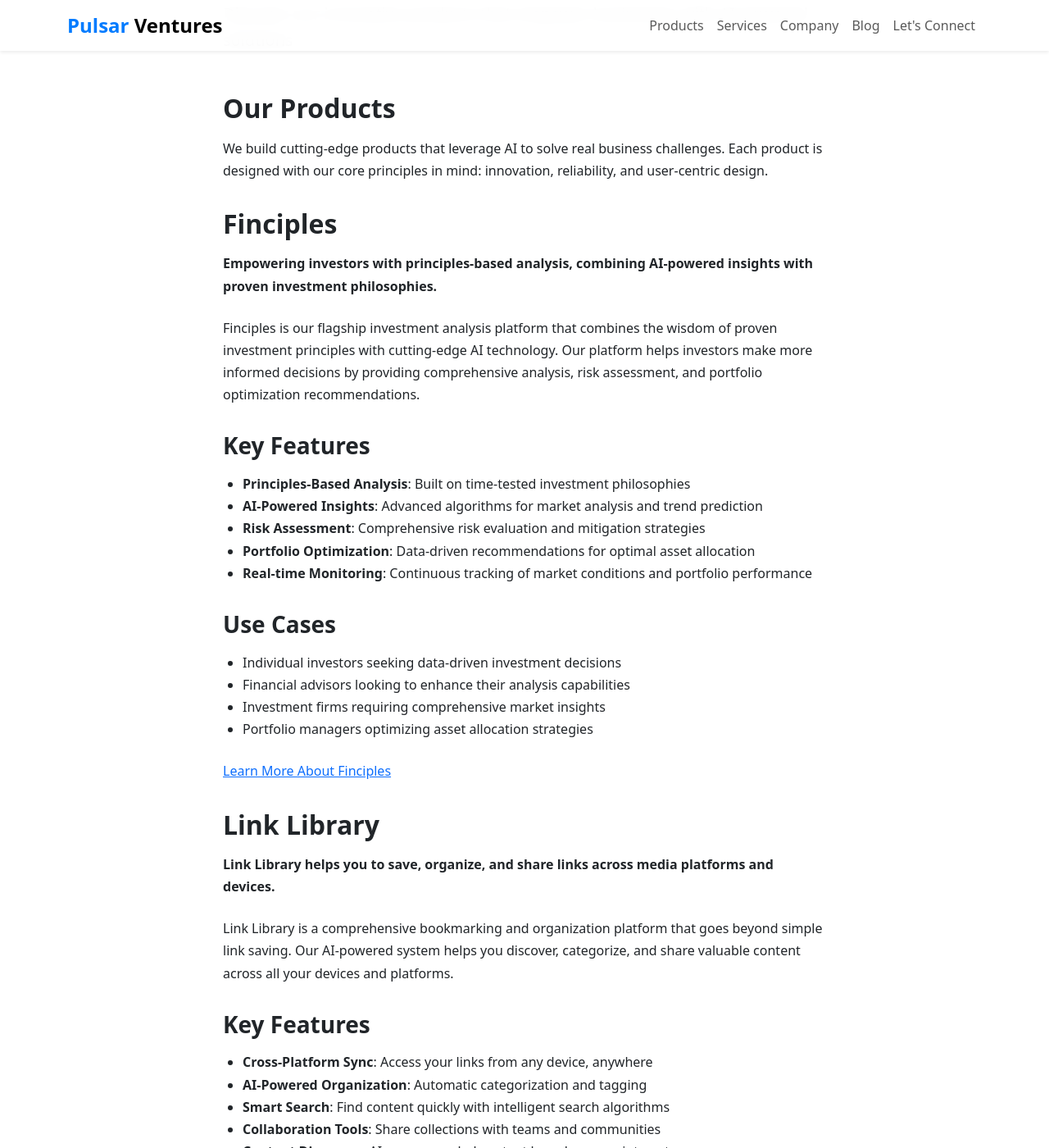
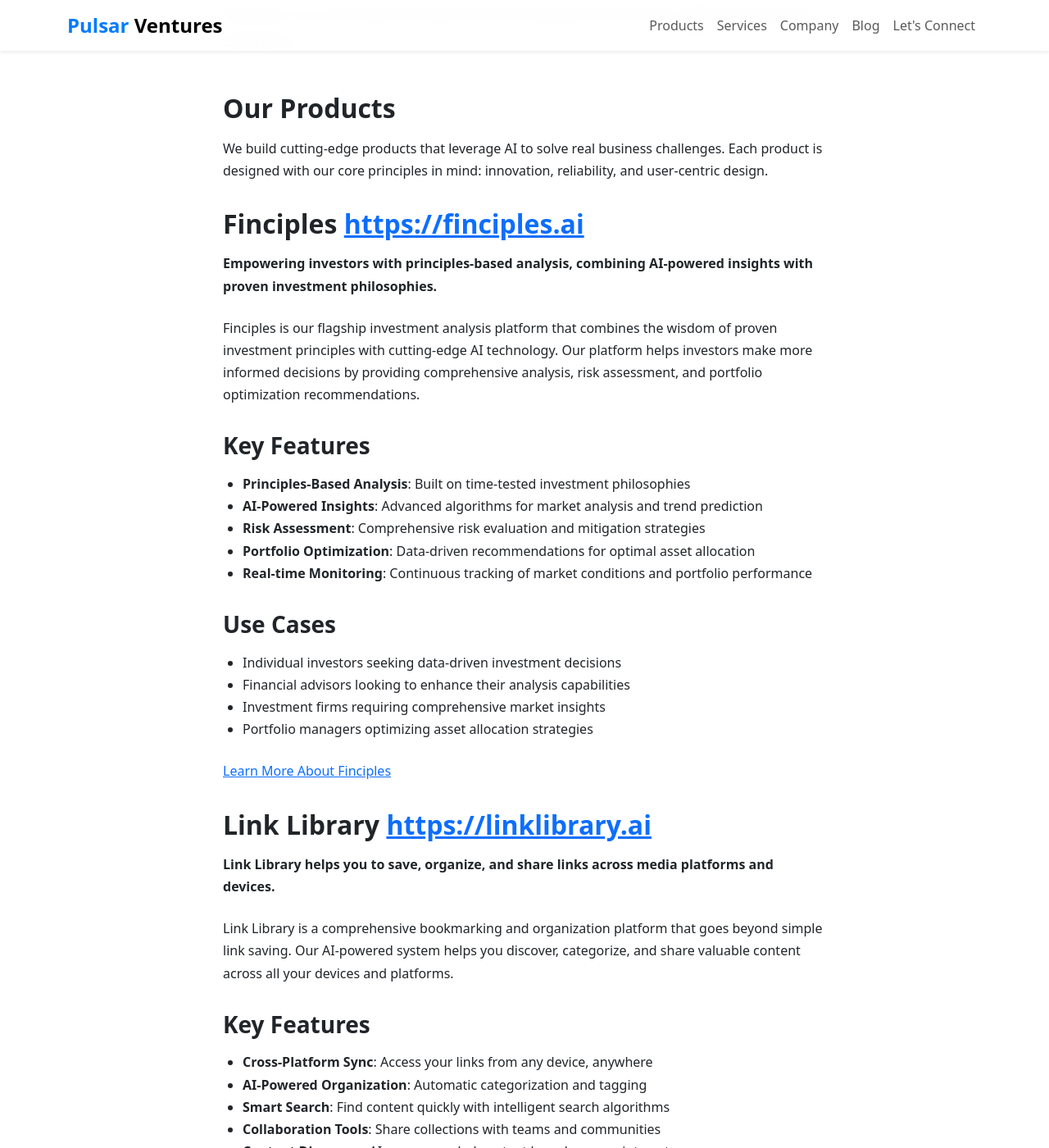
Before and after one commit to pulsarventures/pv-website, a Jekyll site: the page built from _pages/products.md, in a window 1280 px wide and 1400 px high, scrolled down 214 px. Shown: the whole window at 82% size. Built offline with Jekyll 4.4.1, drawn with Linux system fonts in a browser that asks for light colours.

Commit message:
a few minor updates

```diff
--- a/_config.yml
+++ b/_config.yml
@@ -7,13 +7,13 @@
 # Author information
 author:
   name: "Pulsar Ventures"
-  email: "contact@pulsarventures.co"
+  email: "spradhip@pulsarventures.io"
   bio: "Venture studio blending consulting and product development to accelerate business growth"
   location: "Global"
   links:
     - label: "LinkedIn"
       icon: "fab fa-linkedin"
-      url: "https://www.linkedin.com/company/pulsarventures"
+      url: "https://www.linkedin.com/company/pulsar-ventures-llc"
     - label: "Calendly"
       icon: "fas fa-calendar"
       url: "https://calendly.com/pulsarventures"
--- a/_includes/footer.html
+++ b/_includes/footer.html
@@ -3,7 +3,7 @@
         <div class="row">
             <div class="col-lg-4 mb-4">
                 <h5 class="mb-3"><span class="text-primary">Pulsar</span> Ventures</h5>
-                <p class="text-muted">
+                <p class="text-light">
                     We Bootstrap your Business. As a venture studio, we blend consulting and product development to accelerate business growth.
                 </p>
                 <div class="social-links">
@@ -18,38 +18,38 @@
             <div class="col-lg-2 mb-4">
                 <h6 class="mb-3">Products</h6>
                 <ul class="list-unstyled">
-                    <li><a href="{{ '/products#finciples' | relative_url }}" class="text-muted text-decoration-none">Finciples</a></li>
-                    <li><a href="{{ '/products#link-library' | relative_url }}" class="text-muted text-decoration-none">Link Library</a></li>
-                    <li><a href="{{ '/products#chatpilot' | relative_url }}" class="text-muted text-decoration-none">ChatPilot</a></li>
+                    <li><a href="{{ '/products#finciples' | relative_url }}" class="text-light text-decoration-none">Finciples</a></li>
+                    <li><a href="{{ '/products#link-library' | relative_url }}" class="text-light text-decoration-none">Link Library</a></li>
+                    <li><a href="{{ '/products#chatpilot' | relative_url }}" class="text-light text-decoration-none">ChatPilot</a></li>
                 </ul>
             </div>
 
             <div class="col-lg-2 mb-4">
                 <h6 class="mb-3">Services</h6>
                 <ul class="list-unstyled">
-                    <li><a href="{{ '/services#consulting' | relative_url }}" class="text-muted text-decoration-none">Consulting</a></li>
-                    <li><a href="{{ '/services#workshops' | relative_url }}" class="text-muted text-decoration-none">Workshops</a></li>
-                    <li><a href="{{ '/services#coaching' | relative_url }}" class="text-muted text-decoration-none">Coaching</a></li>
-                    <li><a href="{{ '/services#speaking' | relative_url }}" class="text-muted text-decoration-none">Speaking</a></li>
+                    <li><a href="{{ '/services#consulting' | relative_url }}" class="text-light text-decoration-none">Consulting</a></li>
+                    <li><a href="{{ '/services#workshops' | relative_url }}" class="text-light text-decoration-none">Workshops</a></li>
+                    <li><a href="{{ '/services#coaching' | relative_url }}" class="text-light text-decoration-none">Coaching</a></li>
+                    <li><a href="{{ '/services#speaking' | relative_url }}" class="text-light text-decoration-none">Speaking</a></li>
                 </ul>
             </div>
 
             <div class="col-lg-2 mb-4">
                 <h6 class="mb-3">Company</h6>
                 <ul class="list-unstyled">
-                    <li><a href="{{ '/about' | relative_url }}" class="text-muted text-decoration-none">About</a></li>
-                    <li><a href="{{ '/about#team' | relative_url }}" class="text-muted text-decoration-none">Team</a></li>
-                    <li><a href="{{ '/about#principles' | relative_url }}" class="text-muted text-decoration-none">Principles</a></li>
-                    <li><a href="{{ '/blog' | relative_url }}" class="text-muted text-decoration-none">Blog</a></li>
+                    <li><a href="{{ '/about' | relative_url }}" class="text-light text-decoration-none">About</a></li>
+                    <li><a href="{{ '/about#team' | relative_url }}" class="text-light text-decoration-none">Team</a></li>
+                    <li><a href="{{ '/about#principles' | relative_url }}" class="text-light text-decoration-none">Principles</a></li>
+                    <li><a href="{{ '/blog' | relative_url }}" class="text-light text-decoration-none">Blog</a></li>
                 </ul>
             </div>
 
             <div class="col-lg-2 mb-4">
                 <h6 class="mb-3">Connect</h6>
                 <ul class="list-unstyled">
-                    <li><a href="{{ '/contact' | relative_url }}" class="text-muted text-decoration-none">Contact</a></li>
-                    <li><a href="https://calendly.com/pulsarventures" class="text-muted text-decoration-none" target="_blank">Schedule Call</a></li>
-                    <li><a href="https://www.linkedin.com/company/pulsarventures" class="text-muted text-decoration-none" target="_blank">LinkedIn</a></li>
+                    <li><a href="{{ '/contact' | relative_url }}" class="text-light text-decoration-none">Contact</a></li>
+                    <li><a href="https://calendly.com/pulsarventures" class="text-light text-decoration-none" target="_blank">Schedule Call</a></li>
+                    <li><a href="https://www.linkedin.com/company/pulsarventures" class="text-light text-decoration-none" target="_blank">LinkedIn</a></li>
                 </ul>
             </div>
         </div>
--- a/_pages/products.md
+++ b/_pages/products.md
@@ -9,7 +9,7 @@
 
 We build cutting-edge products that leverage AI to solve real business challenges. Each product is designed with our core principles in mind: innovation, reliability, and user-centric design.
 
-## Finciples
+## Finciples [https://finciples.ai](https://finciples.ai)
 
 **Empowering investors with principles-based analysis, combining AI-powered insights with proven investment philosophies.**
 
@@ -32,7 +32,7 @@
 
 [Learn More About Finciples](#finciples)
 
-## Link Library
+## Link Library [https://linklibrary.ai](https://linklibrary.ai)
 
 **Link Library helps you to save, organize, and share links across media platforms and devices.**
 
@@ -57,7 +57,7 @@
 
 [Learn More About Link Library](#link-library)
 
-## ChatPilot
+## ChatPilot [https://chatpilot.ai](https://chatpilot.ai)
 
 **ChatPilot provides a powerful framework for talking to your data and take contextual actions.**
 
--- a/assets/css/main.scss
+++ b/assets/css/main.scss
@@ -178,6 +178,21 @@
             }
         }
     }
+
+    // Footer links styling
+    a {
+        transition: color 0.3s ease;
+
+        &:hover {
+            color: $primary-color !important;
+            text-decoration: none;
+        }
+    }
+
+    // Footer list items
+    ul li {
+        margin-bottom: 0.5rem;
+    }
 }
 
 // Content styles
```
Also changed, not shown: .github/workflows/deploy.yml.
